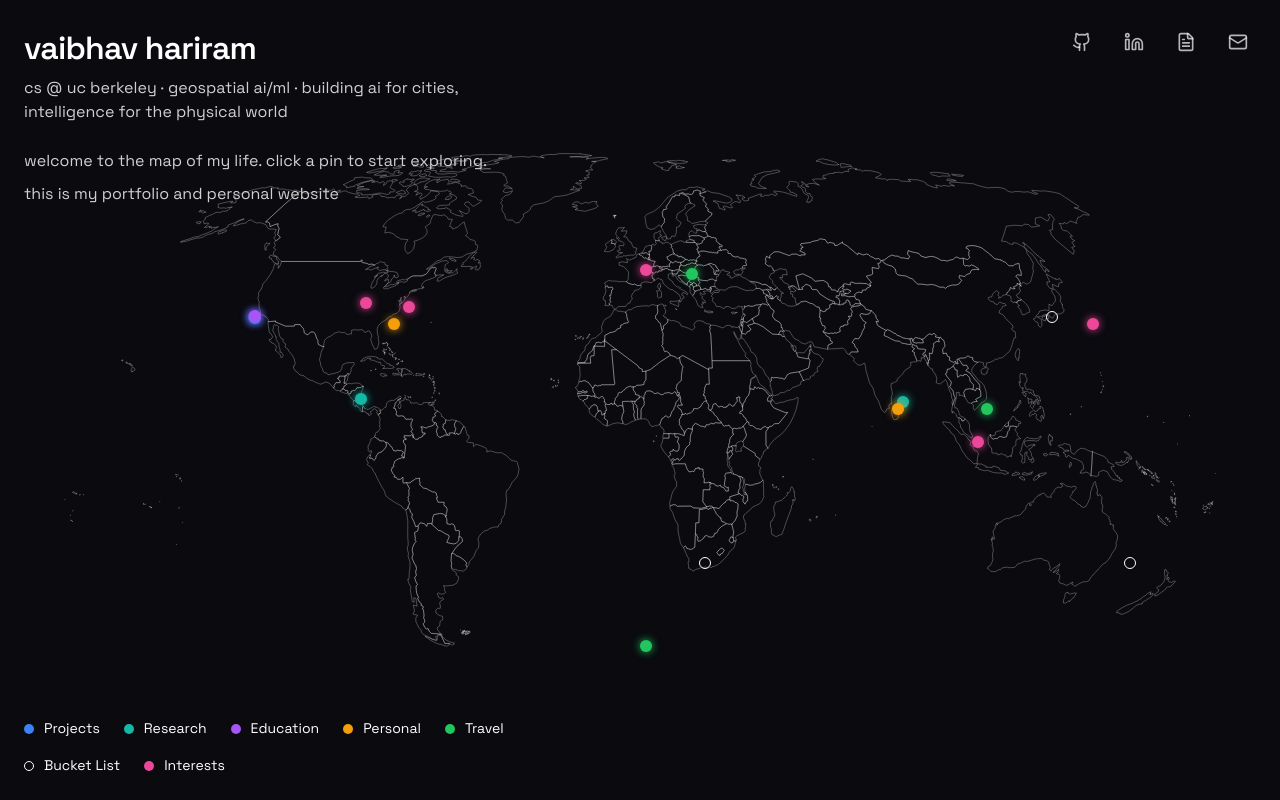
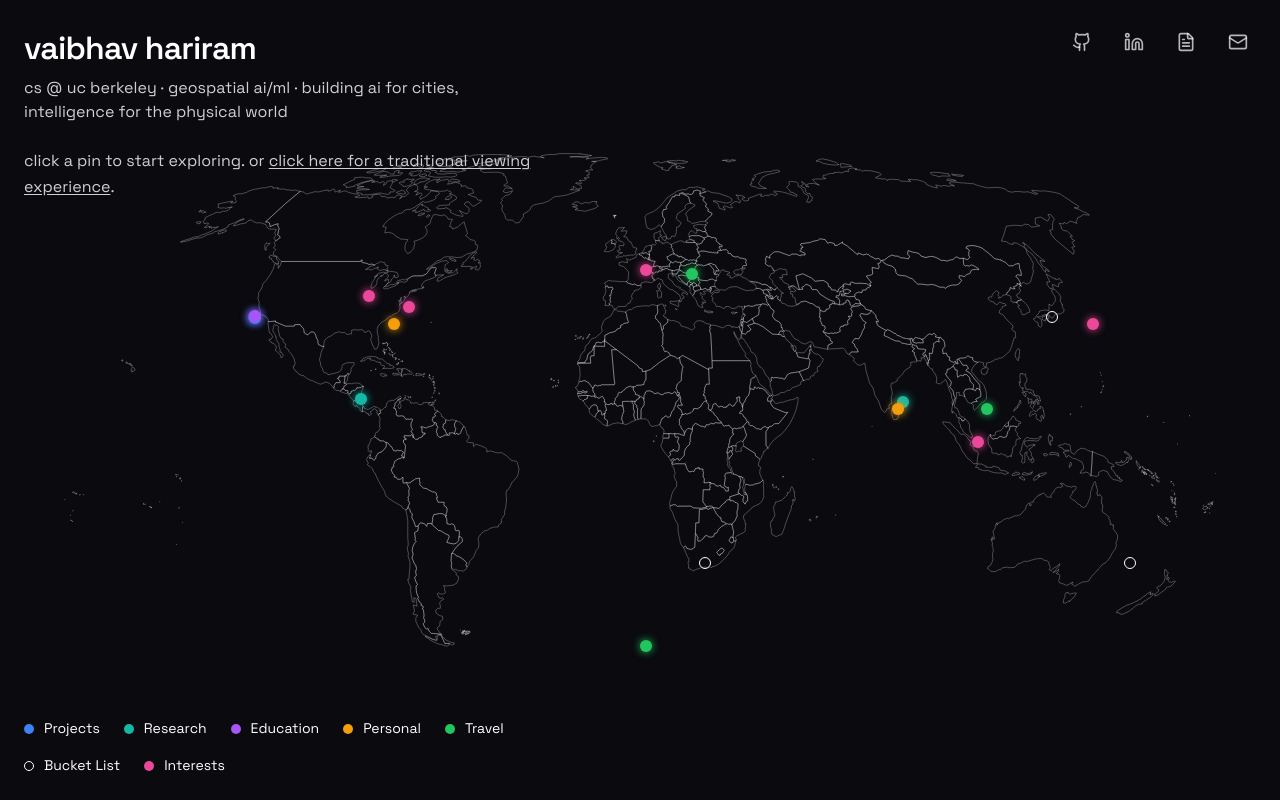
Before and after one commit to vaibhavhariram/portfolio, a Next.js app: page / in a window 1280 px wide. Built offline with nearby package versions, Linux system fonts and the light colour scheme.

Commit message:
Refactor global styles and enhance theme support in globals.css. Improved styling consistency with new theme-aware utilities and refined animations for a better user experience.

```diff
--- a/components/Header.tsx
+++ b/components/Header.tsx
@@ -1,6 +1,7 @@
 'use client';
 
 import { motion } from 'framer-motion';
+import Link from 'next/link';
 
 interface HeaderProps {
   hasInteracted: boolean;
@@ -30,10 +31,14 @@ export default function Header({ hasInteracted, isMapLoaded }: HeaderProps) {
         className="mt-6 hidden md:block"
       >
         <p className="text-[14px] md:text-[16px] text-[#d0d0d0] leading-relaxed">
-          welcome to the map of my life. click a pin to start exploring.
-        </p>
-        <p className="text-[14px] md:text-[16px] text-[#d0d0d0] mt-2">
-          this is my portfolio and personal website
+          click a pin to start exploring. or{' '}
+          <Link
+            href="/traditional"
+            className="underline underline-offset-2 hover:text-white transition-colors"
+          >
+            click here for a traditional viewing experience
+          </Link>
+          .
         </p>
       </motion.div>
     </header>
--- a/data/pins.ts
+++ b/data/pins.ts
@@ -190,8 +190,8 @@ export const pins: Pin[] = [
     },
     category: 'travel',
     title: 'Antarctica',
-    subtitle: 'Recent Adventure',
-    description: '[PLACEHOLDER: Your Antarctica trip - when, why, highlights, photos, what you learned.]',
+    subtitle: 'winter 2025. once in a lifetime experience.',
+    description: '',
     heroImage: '/images/travel/antarctica.jpg',
   },
   {
@@ -205,7 +205,7 @@ export const pins: Pin[] = [
     category: 'travel',
     title: 'Prague',
     subtitle: 'Recent Travel',
-    description: '[PLACEHOLDER: Prague trip details, experiences, favorite spots.]',
+    description: 'traveled to prague in summer 2024. coolest city ever.',
     heroImage: '/images/travel/prague.jpg',
   },
   {
@@ -228,15 +228,15 @@ export const pins: Pin[] = [
     id: 'chicago',
     location: 'Chicago, IL',
     coordinates: {
-      lat: 41.8781,
-      lng: -87.6298,
+      lat: 43.8781,
+      lng: -86.6298,
       display: "41.8781°N, 87.6298°W"
     },
     category: 'interests',
-    title: 'Chicago Bulls & Bears',
+    title: 'Chicago Sports',
     subtitle: 'Sports',
-    description: '[PLACEHOLDER: Why you love Chicago sports - Bulls history, Bears fandom, favorite players, memories.]',
-    heroImage: '/images/interests/chicago-sports.jpg',
+    description: 'grew up a big bulls and bears fan. soldier field and united center have unmatched energy. waiting for the next d-rose, my rome odunze jersey, and maybe a underdog championship run.',
+    heroImage: '',
   },
   {
     id: 'london',
@@ -249,7 +249,7 @@ export const pins: Pin[] = [
     category: 'interests',
     title: 'Chelsea FC',
     subtitle: 'Football',
-    description: '[PLACEHOLDER: Chelsea fandom - how you became a fan, favorite moments, players.]',
+    description: 'former home, stil my spiritual abode. up the chels! here is a picture of me attending a friendly game in charlotte!]',
     heroImage: '/images/interests/chelsea.jpg',
   },
   {
@@ -261,9 +261,9 @@ export const pins: Pin[] = [
       display: "40.7128°N, 74.0060°W"
     },
     category: 'interests',
-    title: 'How I Met Your Mother',
-    subtitle: 'Favorite TV Show',
-    description: '[PLACEHOLDER: Why HIMYM is your favorite show, favorite episodes, how it influenced you.]',
+    title: 'my connection to the big apple',
+    subtitle: 'what does new york mean to me?',
+    description: 'from my favorite TV show (How I Met Your Mother) to the dosa guy in central park and everywhere from broadway to brooklyn and everything in between- i need to spend my 20s here.',
     heroImage: '/images/interests/himym.jpg',
   },
   {
@@ -276,7 +276,7 @@ export const pins: Pin[] = [
     },
     category: 'interests',
     title: 'Anime',
-    subtitle: 'Favorite Medium',
+    subtitle: 'niche i was into ',
     description: '[PLACEHOLDER: Your relationship with anime - favorites, recommendations, what draws you to it.]',
     heroImage: '/images/interests/anime.jpg',
   },
```
